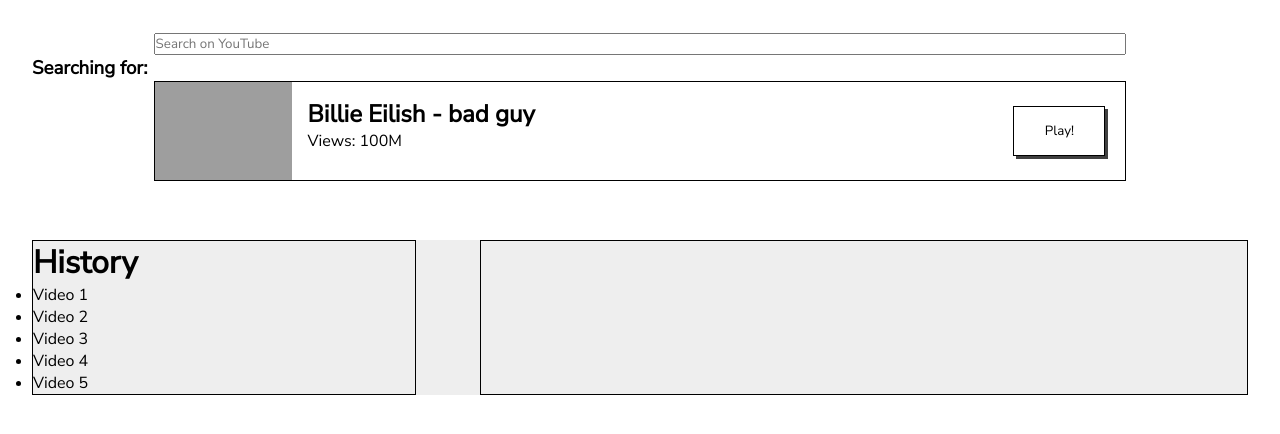
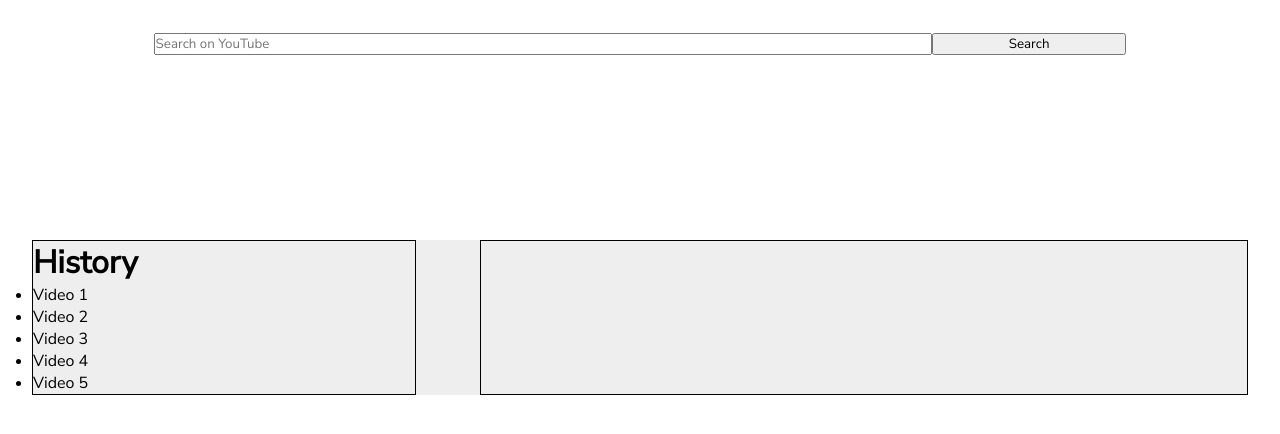
Before and after one commit to mryode/searcher, a React (Create React App) app in the folder frontend/: page / in a window 1280 px wide. Shown: the top 434 px of the page. Built offline with nearby package versions, Linux system fonts and the light colour scheme; grey boxes are pictures that could not be loaded.

Commit message:
integrate search to backend, add outside click behavior

```diff
--- a/frontend/src/App.js
+++ b/frontend/src/App.js
@@ -1,14 +1,21 @@
-import React from 'react';
+import React, { useState } from 'react';
 import SearchBar from './SearchBar/SearchBar';
 import VideoPlayer from './VideoPlayer/VideoPlayer';
 
 import './App.css';
 
 const App = () => {
+
+    const [currentVideoPlaying, setCurrentVideoPlaying] = useState("DbL7Frf6nJI");
+
+    const handlePlayClick = videoId => {
+        setCurrentVideoPlaying(videoId);
+    }
+
     return (
         <div className="app-container">
             <div className="search-container">
-                <SearchBar />
+                <SearchBar onPlayClick={handlePlayClick}/>
             </div>
             <div className="main">
                 <div className="history-container">
@@ -22,7 +29,7 @@
                     </ul>
                 </div>
                 <div className="video-container">
-                    <VideoPlayer />
+                    <VideoPlayer videoId={currentVideoPlaying}/>
                 </div>
             </div>
         </div>
--- /dev/null
+++ b/frontend/src/OutsideClickDetector.js
@@ -0,0 +1,35 @@
+import React, { useRef, useEffect } from "react";
+import PropTypes from "prop-types";
+
+/**
+ * Component that alerts if you click outside of it
+ */
+const OutsideClickDetector = ({ children, handleOutsideSearchBarClick }) => {
+    const wrapperRef = useRef(null);
+    useOutsideClickDetector(wrapperRef, handleOutsideSearchBarClick);
+
+    return <div ref={wrapperRef}>{children}</div>;
+}
+
+const useOutsideClickDetector = (ref, handleOutsideSearchBarClick) => {
+    const handleClickOutside = (event) => {
+        if (ref.current && !ref.current.contains(event.target)) {
+            handleOutsideSearchBarClick();
+        }
+    }
+
+    useEffect(() => {
+        // Bind the event listener
+        document.addEventListener("mousedown", handleClickOutside);
+        return () => {
+            // Unbind the event listener on clean up
+            document.removeEventListener("mousedown", handleClickOutside);
+        };
+    });
+}
+
+OutsideClickDetector.propTypes = {
+    children: PropTypes.element.isRequired
+};
+
+export default OutsideClickDetector;
--- a/frontend/src/SearchBar/SearchBar.css
+++ b/frontend/src/SearchBar/SearchBar.css
@@ -4,5 +4,9 @@
 }
 
 .search-bar input {
-    width: 100%;
+    width: 80%;
 }
+
+.search-bar button {
+    width: 20%;
+}
--- a/frontend/src/SearchBar/SearchBar.js
+++ b/frontend/src/SearchBar/SearchBar.js
@@ -1,27 +1,69 @@
-import React, { useState } from 'react';
+import React, { useState, useEffect, useRef } from 'react';
 import SearchResults from '../SearchResults/SearchResults';
 
 import './SearchBar.css';
+import OutsideClickDetector from '../OutsideClickDetector';
 
-const SearchBar = () => {
-    const [seachText, setSeachText] = useState("");
+const SearchBar = ({ onPlayClick }) => {
+    const [searchText, setSearchText] = useState("");
+    const [searchResult, setSearchResult] = useState([]);
+    const [showResults, setShowResults] = useState(false);
 
-    const handleInputChange = event => {
-        console.log(event.target.value);
-        setSeachText(event.target.value);
+    const input = useRef(null);
+
+    const handleKeyPress = event => {
+        if (event.key === 'Enter') {
+            searchText === event.target.value ? setShowResults(true) : setSearchText(event.target.value);
+        }
+    }
+
+    const handleSearchClick = () => {
+        searchText === input.current.value ? setShowResults(true) : setSearchText(input.current.value);
     };
 
+    // This effect will make request for the videos when
+    // the searchText changes (on enter or button click).
+    useEffect(() => {
+        if (searchText) {
+            fetch(`http://localhost:3001/search/${searchText}`)
+                .then(resp => resp.json())
+                .then(json => {
+                    setSearchResult(json);
+                    setShowResults(true);
+                })
+                .catch(err => console.error(err));
+        }
+    }, [searchText])
+
+    const handleOutsideSearchBarClick = () => {
+        setShowResults(false);
+    }
+
+    const handlePlay = videoId => {
+        setShowResults(false);
+        onPlayClick(videoId);
+    }
+
     return (
+        <OutsideClickDetector handleOutsideSearchBarClick={handleOutsideSearchBarClick}>
             <React.Fragment>
                 <div className="search-bar">
                     <input
+                        ref={input}
                         type="text"
                         placeholder="Search on YouTube"
-                    onChange={handleInputChange}
+                        onKeyPress={handleKeyPress}
                     />
+                    <button
+                        className="search-btn"
+                        onClick={handleSearchClick}
+                    >
+                        Search
+                    </button>
                 </div>
-            <SearchResults searchText={seachText} />
+                {showResults ? <SearchResults videoList={searchResult} onPlayClick={videoId => handlePlay(videoId)} /> : null}
             </React.Fragment>
+        </OutsideClickDetector>
     );
 };
 
--- a/frontend/src/SearchResult/SearchResult.css
+++ b/frontend/src/SearchResult/SearchResult.css
@@ -28,11 +28,14 @@
 }
 
 .video-details h1 {
-    font-size: 1.5rem;
+    font-size: 100%;
+    height: 50px;
     font-weight: 900;
 }
 
 .video-details h4 {
+    font-size: 100%;
+    height: 10px;
     font-weight: 400;
 }
 
@@ -56,11 +59,11 @@
     outline: none;
 }
 
-@media (max-width: 850px) {
+/* @media (max-width: 850px) {
     .video-details h1 {
         font-size: 2.7vw;
     }
     .video-details h4 {
         font-size: 2vw;
     }
-}
+} */
--- a/frontend/src/SearchResult/SearchResult.js
+++ b/frontend/src/SearchResult/SearchResult.js
@@ -2,15 +2,19 @@
 
 import './SearchResult.css';
 
-const SearchResult = () => {
+const SearchResult = ({ videoId, videoTitle, videoThumbnailsUrl, videoViews, onPlayClick }) => {
+
     return (
         <div className="search-result">
-            <img className="video-thumbnail" src="https://i.ytimg.com/vi/DyDfgMOUjCI/hqdefault.jpg" alt="Video Thumbnail"/>
+            <img className="video-thumbnail" src={videoThumbnailsUrl} alt="Video Thumbnail" />
             <div className="video-details">
-                <h1>Billie Eilish - bad guy</h1>
-                <h4>Views: 100M</h4>
+                <h1>{videoTitle}</h1>
+                <h4>{`Views: ${videoViews}`}</h4>
             </div>
-            <button className="play-btn">Play!</button>
+            <button
+                className="play-btn"
+                onClick={() => onPlayClick(videoId)}
+            >Play!</button>
         </div>
     );
 };
--- a/frontend/src/SearchResults/SearchResults.js
+++ b/frontend/src/SearchResults/SearchResults.js
@@ -3,13 +3,19 @@
 
 import './SearchResults.css';
 
-const SearchResults = ({searchText}) => {
+const SearchResults = ({ videoList, onPlayClick }) => {
     return (
         <div className="search-results-container">
-            {/* TODO: change to backend search request */}
-            <h3>Searching for: {searchText}</h3>
-
-            <SearchResult />
+            {videoList.map(video => {
+                return <SearchResult
+                    key={video.videoId}
+                    videoId={video.videoId}
+                    videoTitle={video.videoTitle}
+                    videoThumbnailsUrl={video.videoThumbnails.url}
+                    videoViews={video.videoViews}
+                    onPlayClick={onPlayClick}
+                />
+            })}
         </div>
     );
 };
--- a/frontend/src/VideoPlayer/VideoPlayer.js
+++ b/frontend/src/VideoPlayer/VideoPlayer.js
@@ -1,7 +1,7 @@
-import React from 'react';
+import React, { useState, useEffect, useCallback } from 'react';
 import './VideoPlayer.css';
 
-const VideoPlayer = () => {
+const VideoPlayer = ({ videoId }) => {
     const tag = document.createElement('script');
     tag.src = "https://www.youtube.com/iframe_api";
 
@@ -10,8 +10,8 @@
 
     // Requiremt for using YouTube iframe API - implemet onYouTubeIframeAPIReady
     window['onYouTubeIframeAPIReady'] = () => {
-        const player = new window.YT.Player('player', {
-            videoId: 'DyDfgMOUjCI',
+        window['player'] = new window.YT.Player('video-player', {
+            videoId: videoId,
             events: {
                 'onReady': onPlayerReady
             }
@@ -19,13 +19,19 @@
     }
 
     function onPlayerReady(event) {
-        console.log('player ready - ', event);
+        console.log('videoId - videoPlayer', videoId);
         event.target.pauseVideo();
     }
 
+    useEffect(() => {
+        if (window.player) {
+            window.player.loadVideoById({videoId: videoId});
+        }
+    }, [videoId])
+
     return (
         <div className="video-container">
-            <div id="player"></div>
+            <div id="video-player"></div>
         </div>
     );
 };
```
Lines whose indentation alone changed are shown as unchanged.
